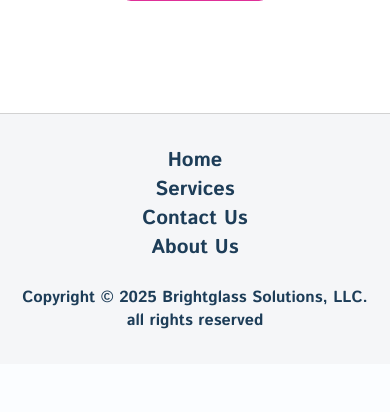
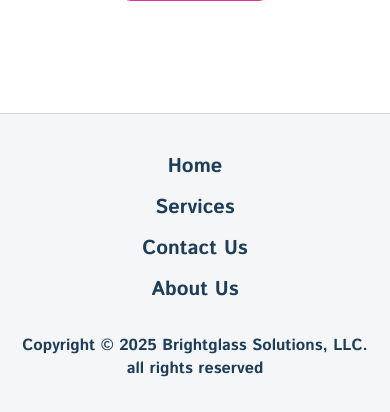
Before and after one commit to ben-crum-bg/bg-prod, a PHP site: page /index.html in a window 390 px wide. Shown: the part 4768-5180 px from the top of the page. Before the commit the page ends 5097 px from the top, so only its background shows below. Run offline with PHP 8.4, Linux system fonts and the light colour scheme; some web fonts are replaced.

Commit message:
Add padding to mobile nav links and adjust footer item padding for better spacing

```diff
--- a/style.css
+++ b/style.css
@@ -336,6 +336,7 @@ h2 {
 
         padding-block: .75rem;
         padding-inline-start: 1rem;
+        padding-inline-end: 1rem;
     }
 
     .mobile-nav-link-container a {
@@ -884,6 +885,12 @@ div:has(.hero__link) {
     }
 }
 
+@media (max-width: 1130px) {
+    .footer li {
+        padding: .375rem;
+    }
+}
+
 /* End footer */
 .input101-container {
     opacity: 0;
```
